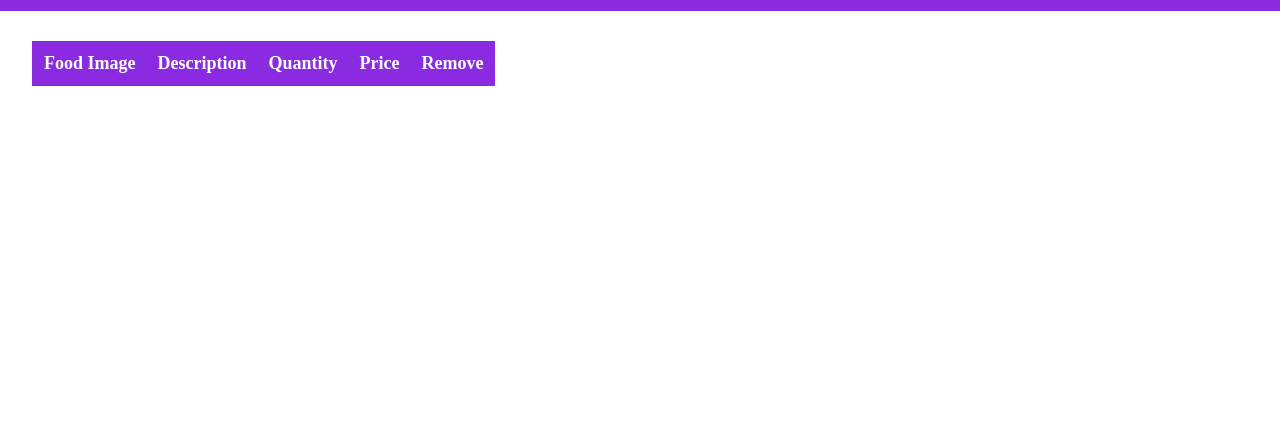
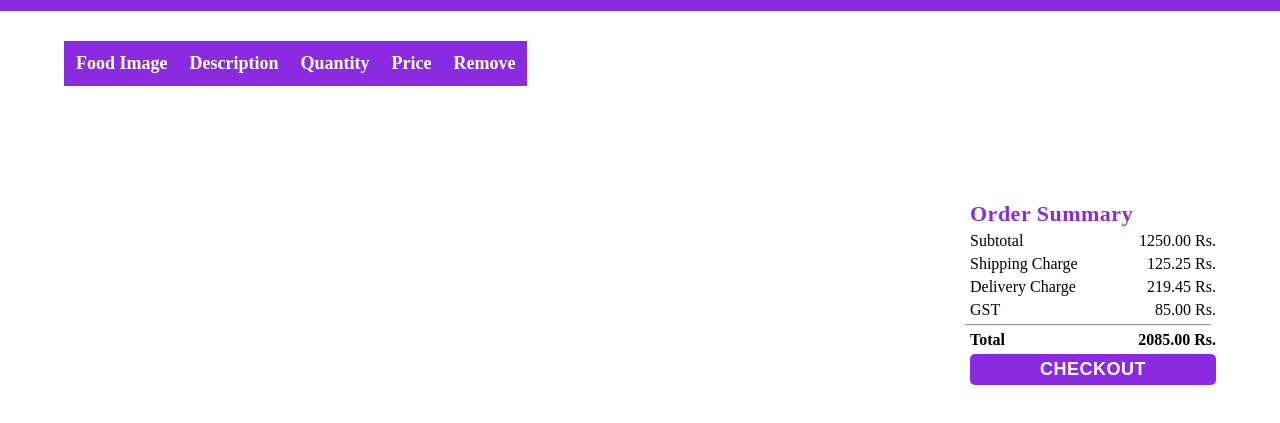
Before and after one commit to RanjanPriya12/jQuery-Practice, a plain HTML site: page pages/cart.html in a window 1280 px wide. Shown: the part 39-462 px from the top of the page. Drawn offline with nearby package versions, Linux system fonts and the light colour scheme; no server answers.

Commit message:
add checkout page

```diff
--- a/Jquery/cart.js
+++ b/Jquery/cart.js
@@ -25,4 +25,7 @@ $(document).ready(function () {
     $("#itemCard").append(cartItem);
     console.log(cartItems)
   });
+  $(".orderSummary button").on('click',function(){
+    location.href="checkout.html";
+  })
 });
--- a/Jquery/fetch.js
+++ b/Jquery/fetch.js
@@ -30,7 +30,7 @@ $(document).ready(function () {
     const id = $(this).parents(".foodCart").attr("id");
     const productDesc = $(this).siblings("#productTitle").text();
     const imageUrl = $(this).parent().siblings(".imageBox").children().attr("src");
-    cartItems = [...cartItems, { id: id, title: productDesc, price: 250.50,image:imageUrl }];
+    cartItems = [...cartItems, { id: id, title: productDesc,qty:1, price: 250.50,image:imageUrl }];
     localStorage.setItem('cartItems',JSON.stringify(cartItems));
     alert("Your meal is added to the cart");
    const cartProducts = JSON.parse(localStorage.getItem('cartItems'));
--- a/pages/cart.html
+++ b/pages/cart.html
@@ -22,9 +22,20 @@
       </nav>
     </header>
     <main class="cartConatainer">
-        <div class="itemsSection"></div>
-        <div class="priceSection"></div>
-      </main>
+      <div class="itemsSection"></div>
+      <div class="priceSection">
+        <div class="orderSummary">
+          <h3>Order Summary</h3>
+        </div>
+        <div class="orderSummary"><span>Subtotal</span><span>1250.00 Rs.</span></div>
+        <div class="orderSummary"><span>Shipping Charge</span><span>125.25 Rs.</span></div>
+        <div class="orderSummary"><span>Delivery Charge</span><span>219.45 Rs.</span></div>
+        <div class="orderSummary"><span>GST</span><span>85.00 Rs.</span></div>
+        <hr>
+        <div class="orderSummary"><span><b>Total</b></span><span><b>2085.00 Rs.</b></span></div>
+        <div class="orderSummary"><button>Checkout</button></div>
+      </div>
+    </main>
     <script src="../Jquery/cart.js"></script>
     <script src="../Jquery/fetch.js"></script>
   </body>
--- a/style/cart.css
+++ b/style/cart.css
@@ -1,5 +1,5 @@
 .cartConatainer {
-  width: 95%;
+  width: 90%;
   margin: auto;
   display: flex;
   justify-content: space-between;
@@ -41,6 +41,9 @@ th {
   font-size: 16px;
   border-radius: 2px;
 }
+#removeButton:hover{
+  background-color: rgb(150, 74, 222);
+}
 #deleteQuantity,
 #addQuantity {
   font-size: 12px;
@@ -52,3 +55,42 @@ th {
   color: white;
   border-radius: 5px;
 }
+
+.priceSection{
+  margin-top: 150px;
+  position: fixed;
+  width: 20%;
+  left: 75%;
+  padding: 5px;
+  font-size: 16px;
+}
+.orderSummary{
+  width: 100%;
+  display: flex;
+  justify-content: space-between;
+}
+.priceSection div{
+  margin: 5px;
+}
+.priceSection div h3{
+  font-size: 22px;
+  font-weight: bolder;
+  letter-spacing: 0.5px;
+  color: blueviolet;
+}
+.orderSummary button{
+  width: 100%;
+  background-color: blueviolet;
+  color: white;
+  cursor: pointer;
+  border: none;
+  padding: 5px;
+  font-size: 18px;
+  border-radius: 5px;
+  text-transform: uppercase;
+  font-weight: 600;
+  letter-spacing: 0.5px;
+}
+.orderSummary button:hover{
+  background-color: rgb(150, 74, 222);
+}
```
Also changed, not shown: pages/checkout.html (added, +11 -0 lines), style/checkout.css (added).
